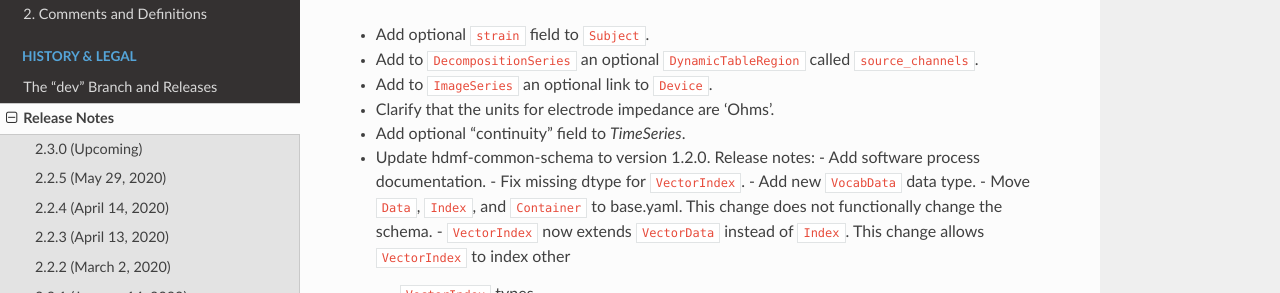
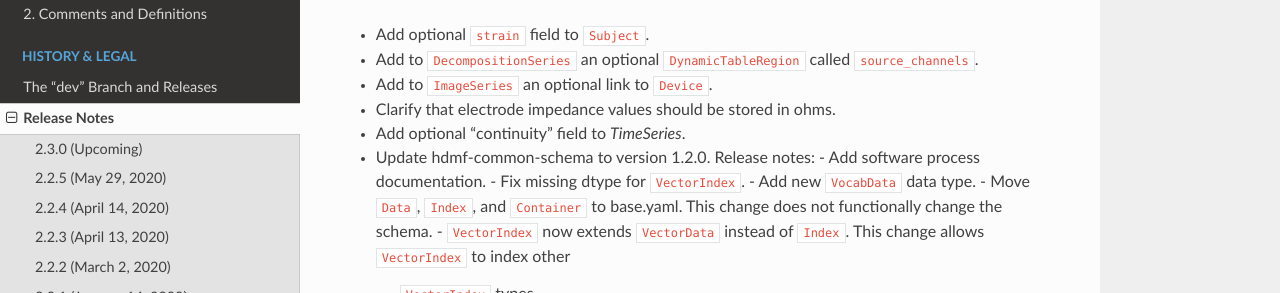
Before and after one commit to NeurodataWithoutBorders/nwb-schema, a Sphinx documentation site: the page built from docs/format/source/format_release_notes.rst, in a window 1280 px wide and 900 px high. Shown: the part 193-486 px from the top of the window. Built offline with Sphinx 7.4.7 and the Read the Docs theme 2.0.0, drawn with Linux system fonts in a browser that asks for light colours.

Commit message:
Clarify release notes

```diff
--- a/docs/format/source/format_release_notes.rst
+++ b/docs/format/source/format_release_notes.rst
@@ -7,7 +7,7 @@ Release Notes
 - Add optional ``strain`` field to ``Subject``.
 - Add to ``DecompositionSeries`` an optional ``DynamicTableRegion`` called ``source_channels``.
 - Add to ``ImageSeries`` an optional link to ``Device``.
-- Clarify that the units for electrode impedance are 'Ohms'.
+- Clarify that electrode impedance values should be stored in ohms.
 - Add optional "continuity" field to `TimeSeries`.
 - Update hdmf-common-schema to version 1.2.0. Release notes:
   - Add software process documentation.
```
